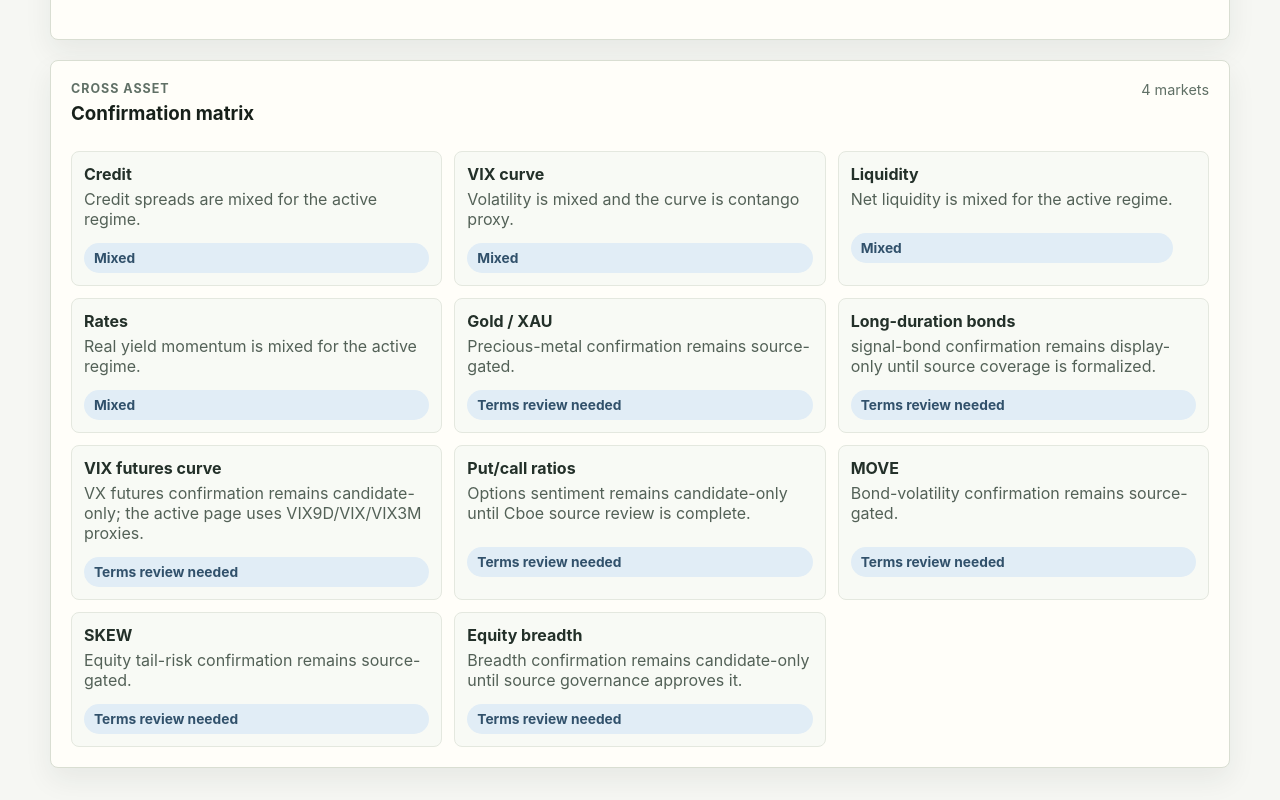
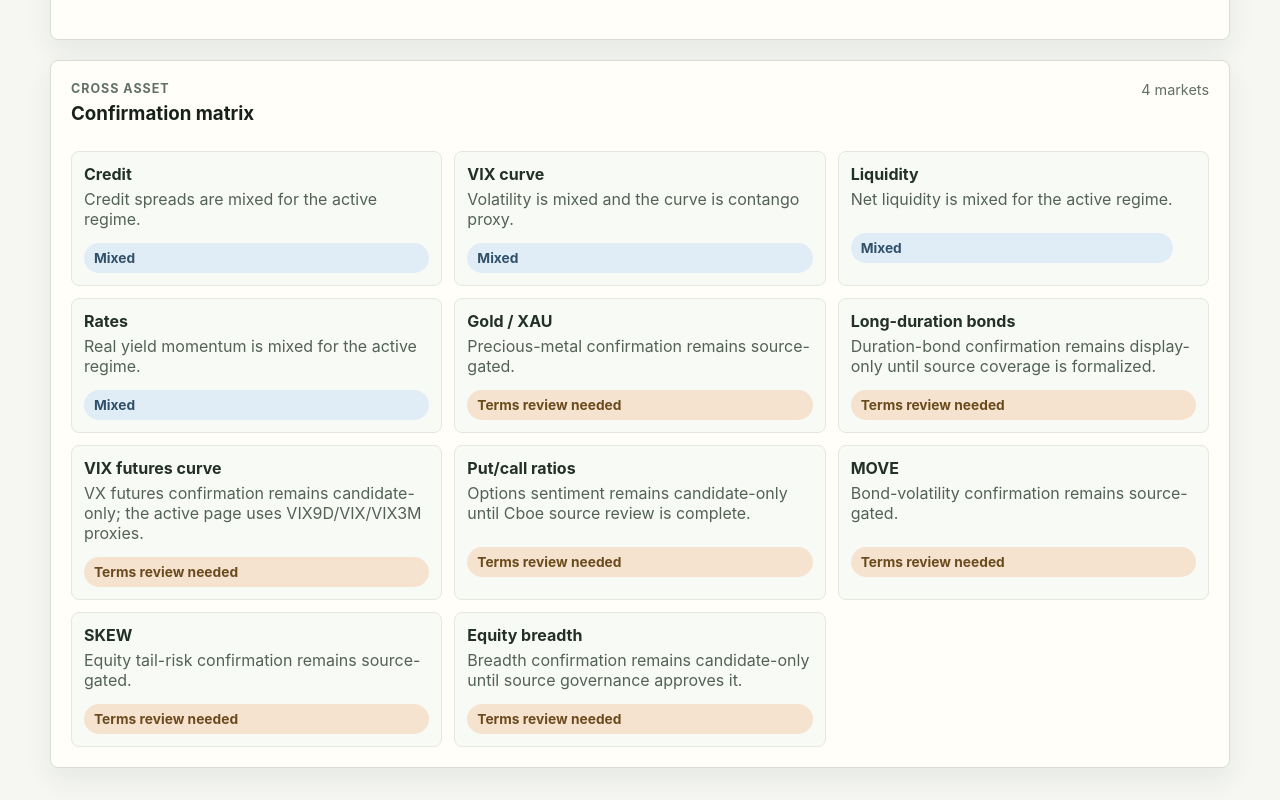
Before and after one commit to zifanzhou1024/market-weather-map, a React (Vite) app: page /regime-map in a window 1280 px wide. Shown: the part 2215-3015 px from the top of the page. Built offline with nearby package versions, Linux system fonts and the light colour scheme.

Commit message:
fix: clarify candidate regime confirmation badges

```diff
--- a/src/components/CrossAssetConfirmationMatrix.tsx
+++ b/src/components/CrossAssetConfirmationMatrix.tsx
@@ -22,6 +22,10 @@ function normalizeConfirmationKey(value: string) {
 
 function formatConfirmationStatus(value: string) {
   return value === "terms_review_needed" ? "Terms review needed" : formatStateLabel(value);
+}
+
+function statusClassName(item: ConfirmationItem & { candidateOnly?: boolean }) {
+  return item.candidateOnly ? `status-${normalizeConfirmationKey(item.status)}` : "status-partial";
 }
 
 export default function CrossAssetConfirmationMatrix({
@@ -76,7 +80,7 @@ export default function CrossAssetConfirmationMatrix({
               <h4>{item.label}</h4>
               <p>{removeAdviceTerms(item.message)}</p>
             </div>
-            <span className="status-pill status-partial">{formatConfirmationStatus(item.status)}</span>
+            <span className={`status-pill ${statusClassName(item)}`}>{formatConfirmationStatus(item.status)}</span>
           </article>
         ))}
       </div>
--- a/src/routes/RegimeMap.tsx
+++ b/src/routes/RegimeMap.tsx
@@ -28,7 +28,7 @@ const candidateConfirmationRows = [
   {
     id: "long_duration_bonds",
     label: "Long-duration bonds",
-    message: "Long-bond confirmation remains display-only until source coverage is formalized.",
+    message: "Duration-bond confirmation remains display-only until source coverage is formalized.",
     status: "terms_review_needed"
   },
   {
```
Also changed, not shown: 2 other files (tests, documents, lock files or other folders).
